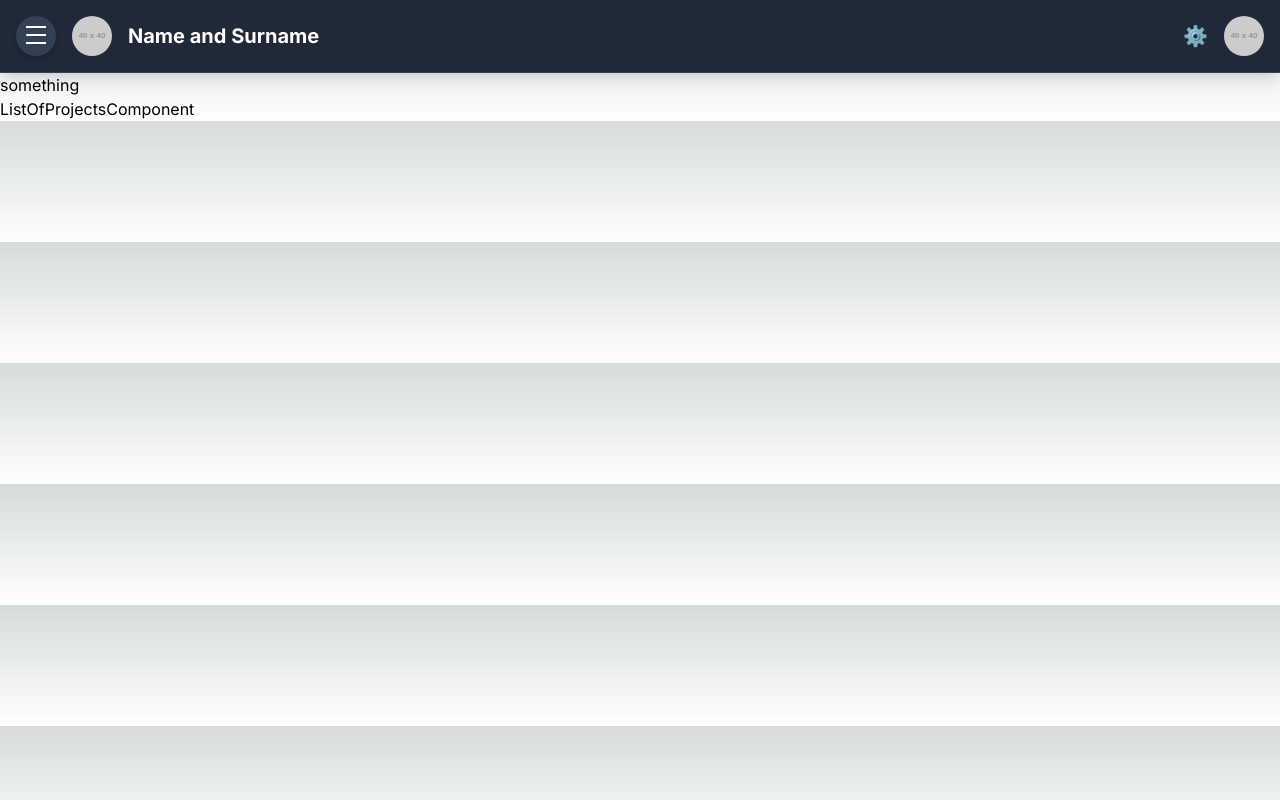
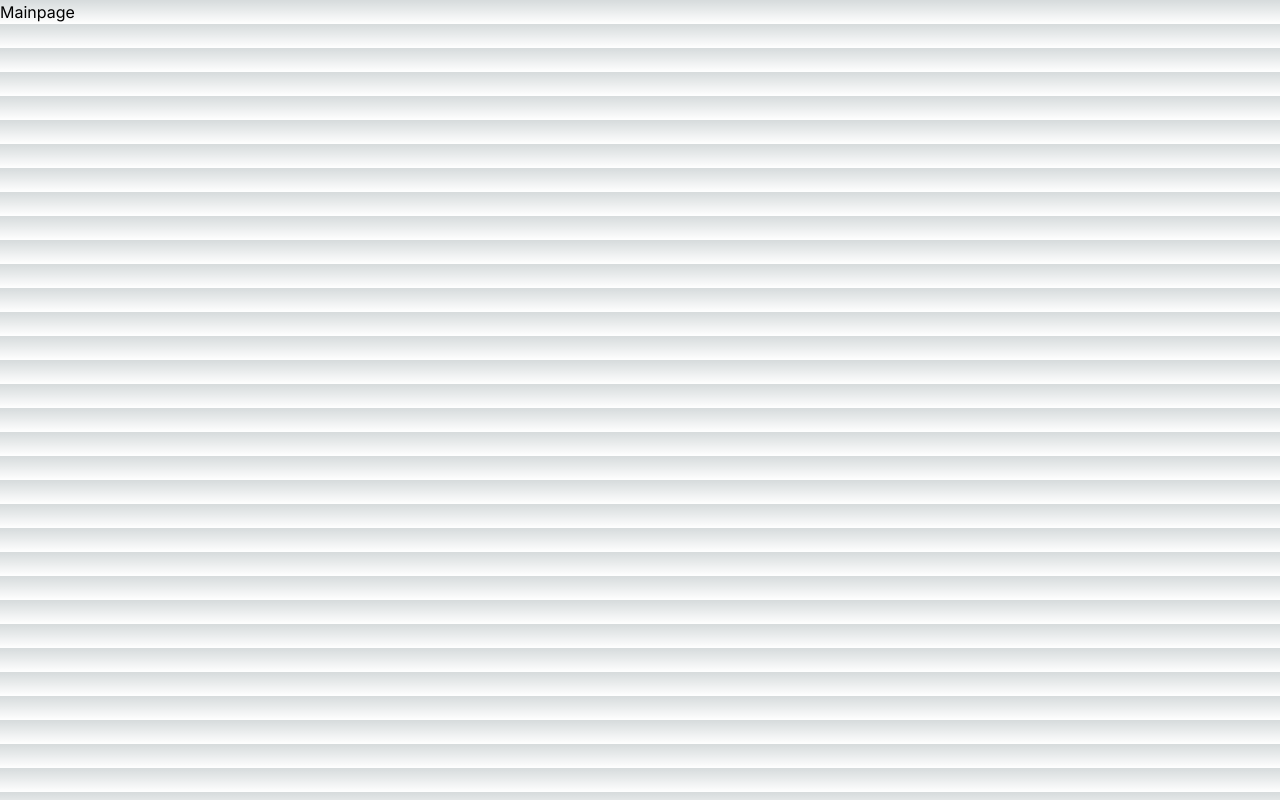
Before and after one commit to simecki123/nextjsfirstproject, a Next.js app in the folder firstnextproject/: page /mainpage in a window 1280 px wide. Built offline with nearby package versions, Linux system fonts and the light colour scheme.

Commit message:
Deleting some mainpage components because its not needed

```diff
--- a/firstnextproject/app/components/mainpage-components/listOfProjectDetailsComponents/lisitOfProjectsComponent.tsx
+++ /dev/null
@@ -1,7 +0,0 @@
-import React from 'react'
-
-export default function ListOfProjectsComponent() {
-  return (
-    <div>ListOfProjectsComponent</div>
-  )
-}
--- a/firstnextproject/app/components/mainpage-components/mainPage.tsx
+++ /dev/null
@@ -1,24 +0,0 @@
-import React from 'react'
-import ToolbarComponent from '../headerComponent'
-import UserDeatilsComponent from './user_details_components/userDeatilsComponent'
-import ListOfProjectsComponent from './listOfProjectDetailsComponents/lisitOfProjectsComponent'
-
-export default function MainPageCOmponent () {
-  return (
-    <div className=''>
-        <div className=''>
-            <ToolbarComponent />
-        </div>
-
-        <div className='' >
-            <div className=''>
-                <UserDeatilsComponent/>
-            </div>
-
-            <div className=''>
-                <ListOfProjectsComponent />
-            </div>
-        </div>
-    </div>
-  )
-}
--- a/firstnextproject/app/components/mainpage-components/user_details_components/userDeatilsComponent.tsx
+++ /dev/null
@@ -1,9 +0,0 @@
-import React from 'react'
-
-export default function UserDeatilsComponent() {
-  return (
-    <div className=''>
-something
-    </div>
-  )
-}
--- a/firstnextproject/app/mainpage/page.tsx
+++ b/firstnextproject/app/mainpage/page.tsx
@@ -1,8 +1,10 @@
 import React from 'react'
-import MainPageCOmponent from '../components/mainpage-components/mainPage'
+
 
 export default function MainPage() {
   return (
-    <MainPageCOmponent />
+    <div>
+      Mainpage
+    </div>
   )
 }
```
